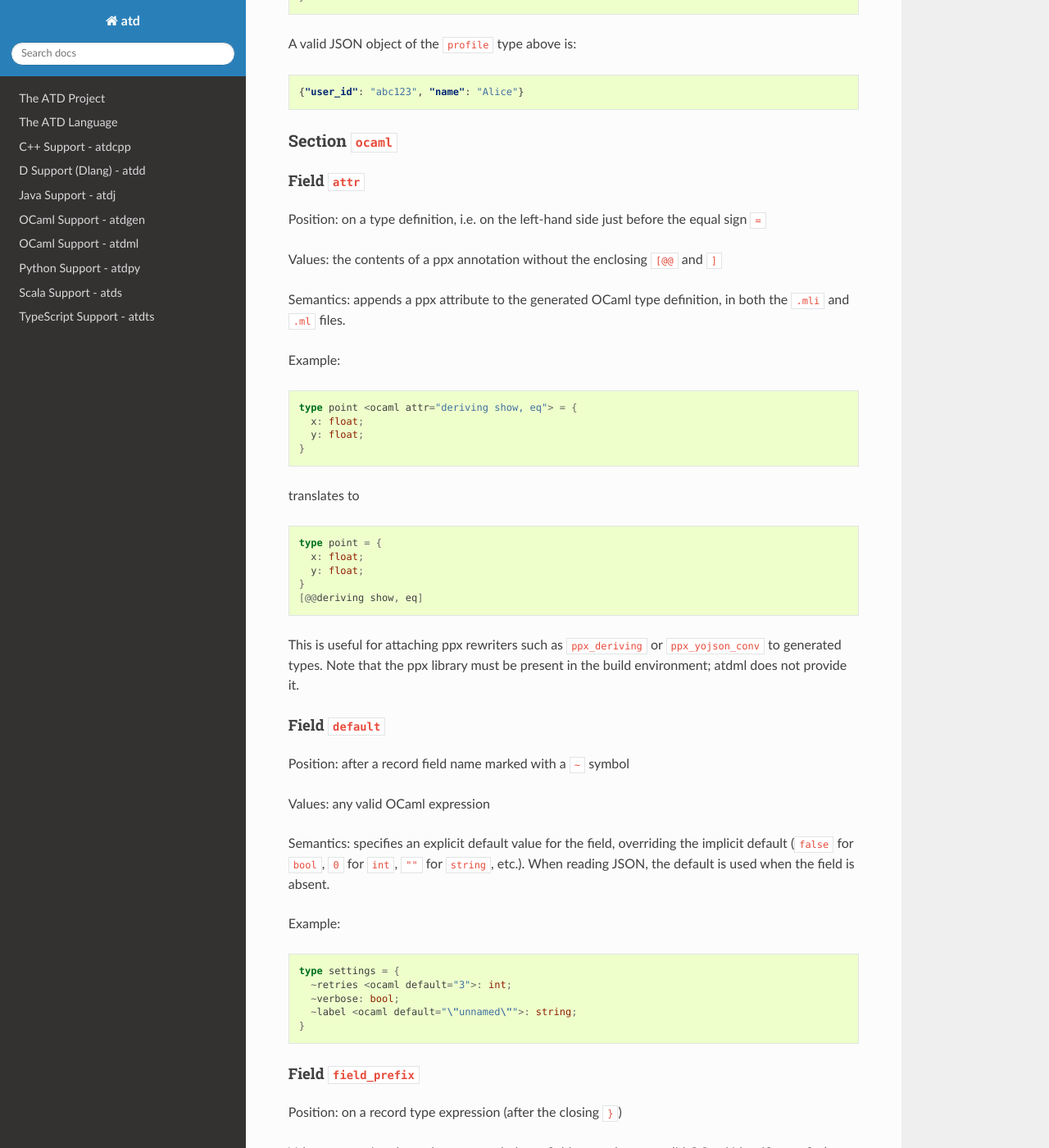
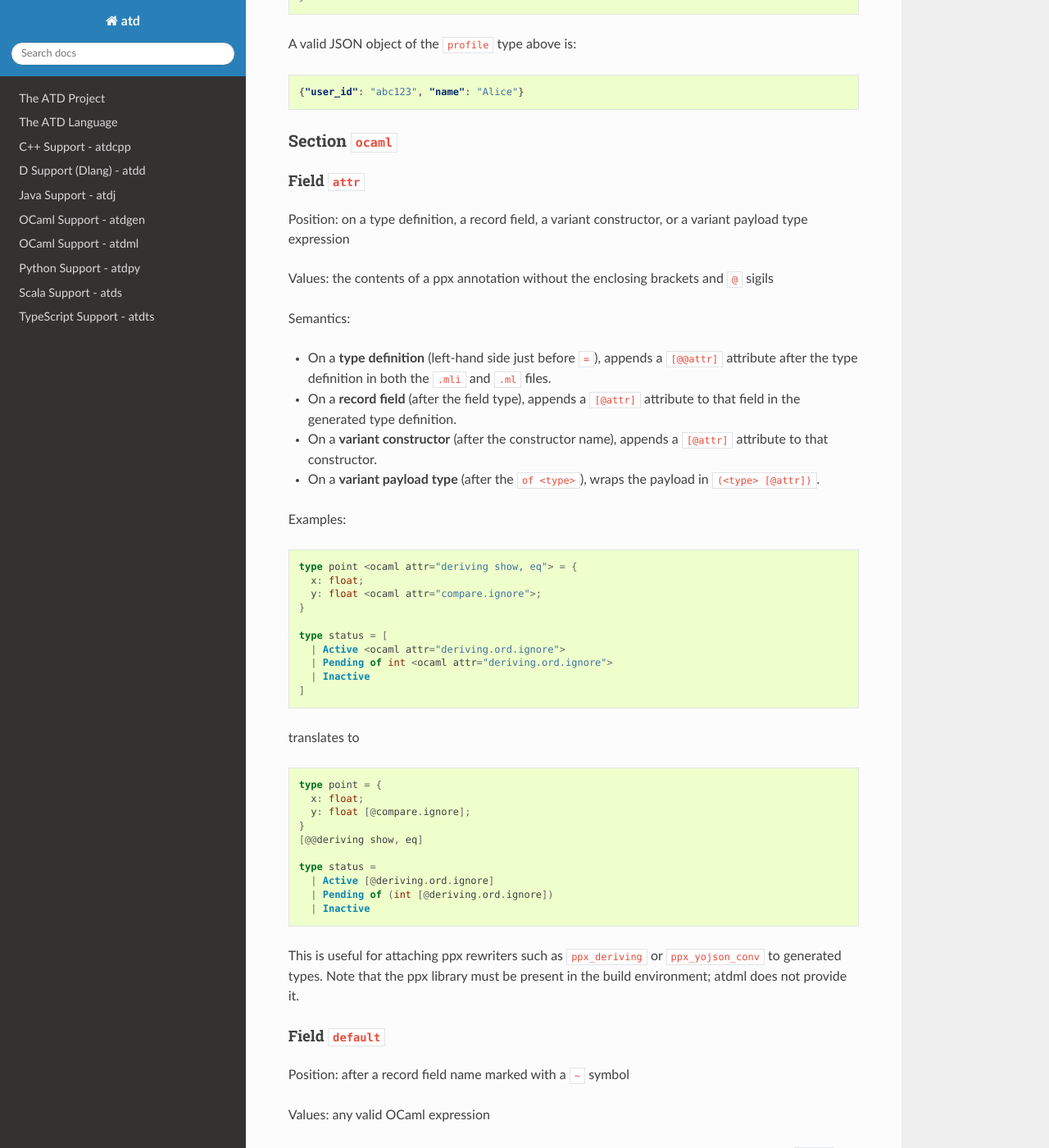
Before and after one commit to ahrefs/atd, a Sphinx documentation site: the page built from doc/atdml-reference.rst, in a window 1280 px wide and 1400 px high, scrolled down 6754 px. Shown: the whole window at 82% size. Built offline with Sphinx 7.4.7 and the Read the Docs theme 3.1.0, drawn with Linux system fonts in a browser that asks for light colours.

Commit message:
atdml: support <ocaml attr=...> on record fields, variant constructors, and payloads

```diff
--- a/doc/atdml-reference.rst
+++ b/doc/atdml-reference.rst
@@ -367,23 +367,38 @@ Section ``ocaml``
 Field ``attr``
 """"""""""""""
 
-Position: on a type definition, i.e. on the left-hand side just before the
-equal sign ``=``
+Position: on a type definition, a record field, a variant constructor, or a
+variant payload type expression
 
-Values: the contents of a ppx annotation without the enclosing ``[@@`` and
-``]``
+Values: the contents of a ppx annotation without the enclosing brackets and
+``@`` sigils
 
-Semantics: appends a ppx attribute to the generated OCaml type definition,
-in both the ``.mli`` and ``.ml`` files.
+Semantics:
 
-Example:
+- On a **type definition** (left-hand side just before ``=``), appends a
+  ``[@@attr]`` attribute after the type definition in both the ``.mli`` and
+  ``.ml`` files.
+- On a **record field** (after the field type), appends a ``[@attr]``
+  attribute to that field in the generated type definition.
+- On a **variant constructor** (after the constructor name), appends a
+  ``[@attr]`` attribute to that constructor.
+- On a **variant payload type** (after the ``of <type>``), wraps the payload
+  in ``(<type> [@attr])``.
+
+Examples:
 
 .. code:: ocaml
 
     type point <ocaml attr="deriving show, eq"> = {
       x: float;
-      y: float;
+      y: float <ocaml attr="compare.ignore">;
     }
+
+    type status = [
+      | Active <ocaml attr="deriving.ord.ignore">
+      | Pending of int <ocaml attr="deriving.ord.ignore">
+      | Inactive
+    ]
 
 translates to
 
@@ -391,9 +406,14 @@ translates to
 
     type point = {
       x: float;
-      y: float;
+      y: float [@compare.ignore];
     }
     [@@deriving show, eq]
+
+    type status =
+      | Active [@deriving.ord.ignore]
+      | Pending of (int [@deriving.ord.ignore])
+      | Inactive
 
 This is useful for attaching ppx rewriters such as ``ppx_deriving`` or
 ``ppx_yojson_conv`` to generated types. Note that the ppx library must be
```
Also changed, not shown: CHANGES.md (+6 -2 lines), 4 other files.
